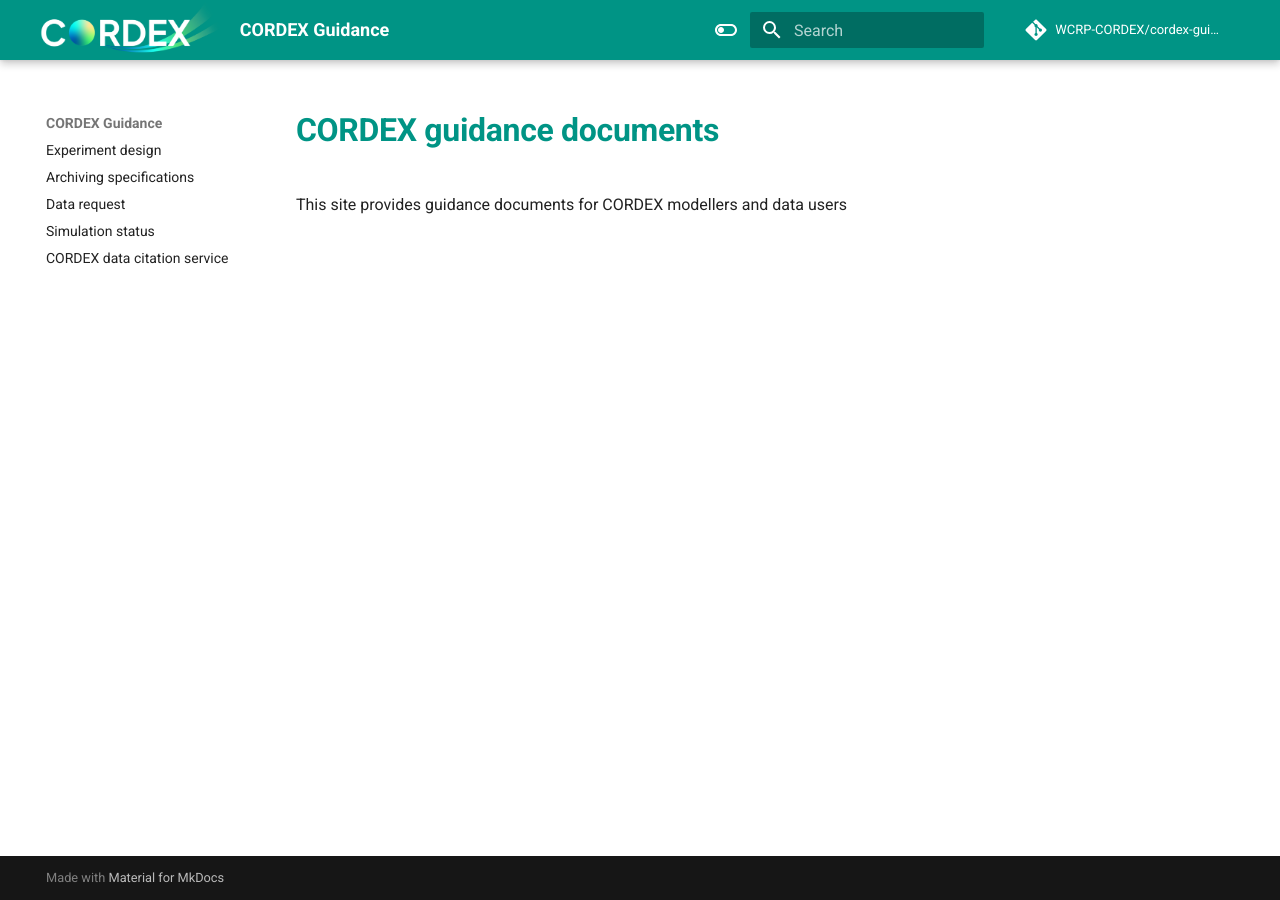
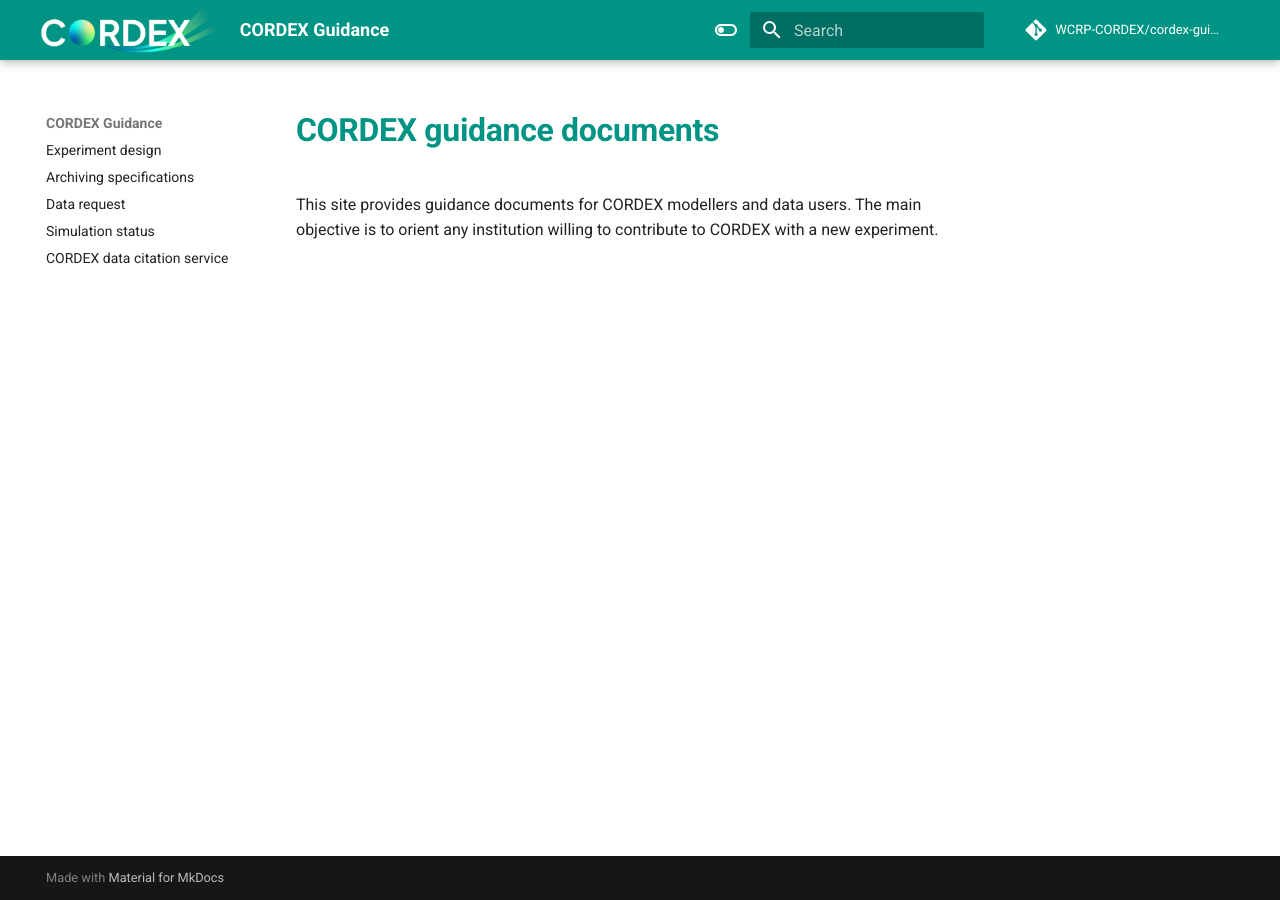
Before and after one commit to WCRP-CORDEX/cordex-guidance, an MkDocs documentation site: the page built from docs/index.md, in a window 1280 px wide. Built offline with MkDocs 1.6.1 and Material for MkDocs 9.7.7, drawn with Linux system fonts in a browser that asks for light colours; comment, search, counter and statistics services are not loaded; the version menu is left out.

Commit message:
Seeing if it works the first commit

```diff
--- a/docs/index.md
+++ b/docs/index.md
@@ -1,3 +1,3 @@
 # CORDEX guidance documents
 
-This site provides guidance documents for CORDEX modellers and data users
+This site provides guidance documents for CORDEX modellers and data users. The main objective is to orient any institution willing to contribute to CORDEX with a new experiment.
```
